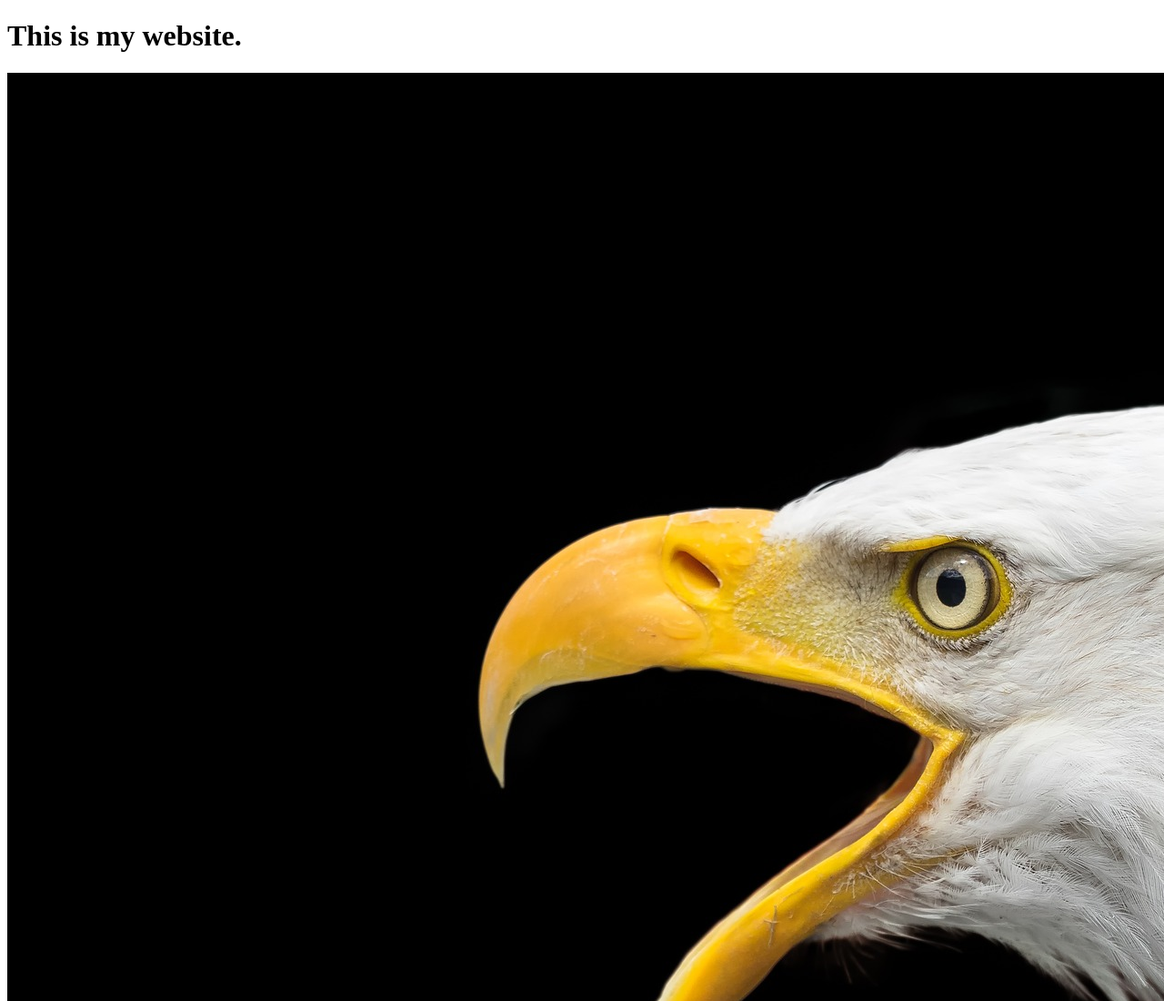
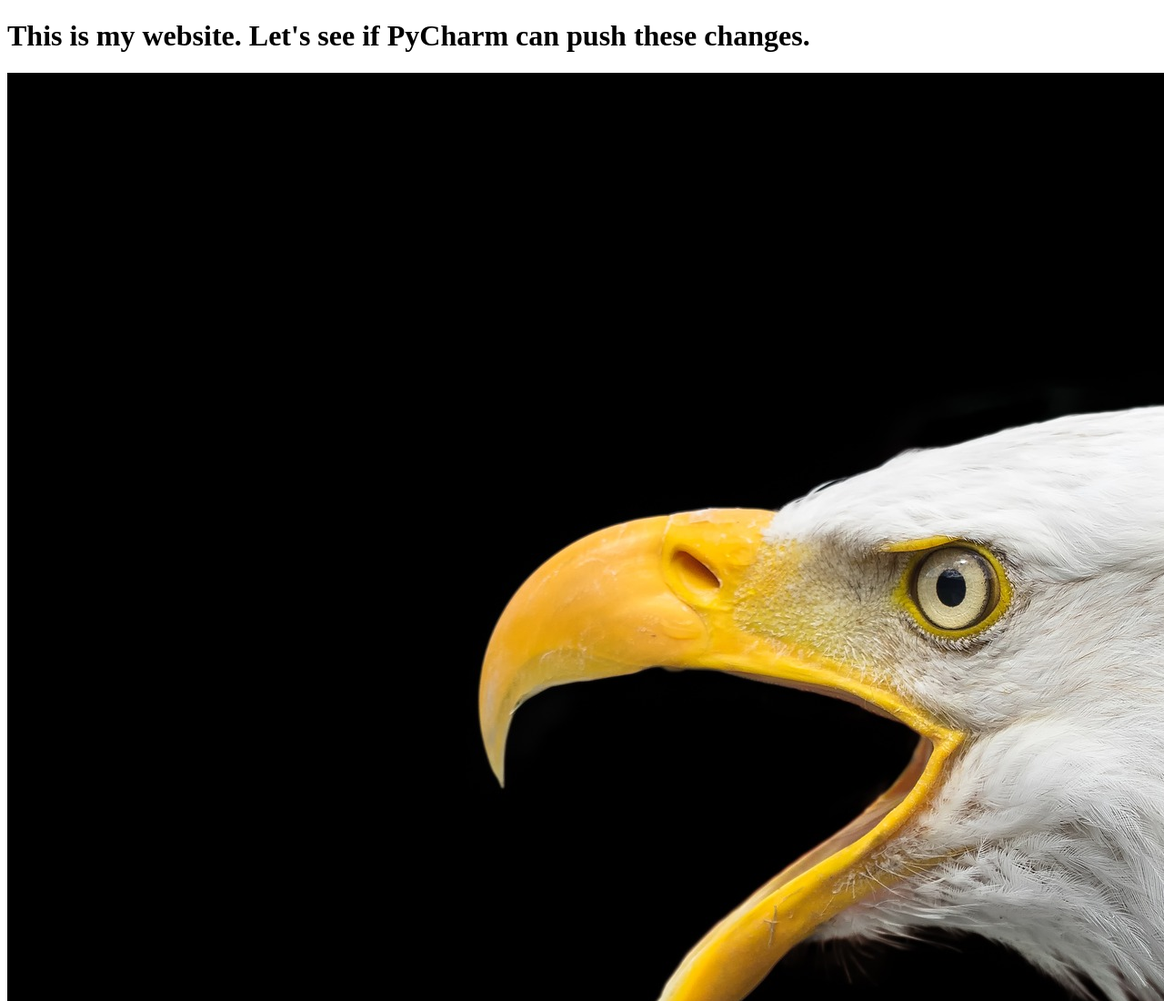
Before and after one commit to ethanelstein/firstwebsite, a plain HTML site: page index.html in a window 1280 px wide. Shown: the top 1100 px of the page at 91% size. Drawn offline with Linux system fonts and the light colour scheme.

Commit message:
PyCharm Test

```diff
--- a/index.html
+++ b/index.html
@@ -6,7 +6,7 @@
     <title>My Test Page</title>
   </head>
   <body>
-    <h1>This is my website.</h1>
+    <h1>This is my website. Let's see if PyCharm can push these changes.</h1>
     <img src="images/bald_eagle.jpg"/>
     <script src="scripts/main.js"></script>
   </body>
```
